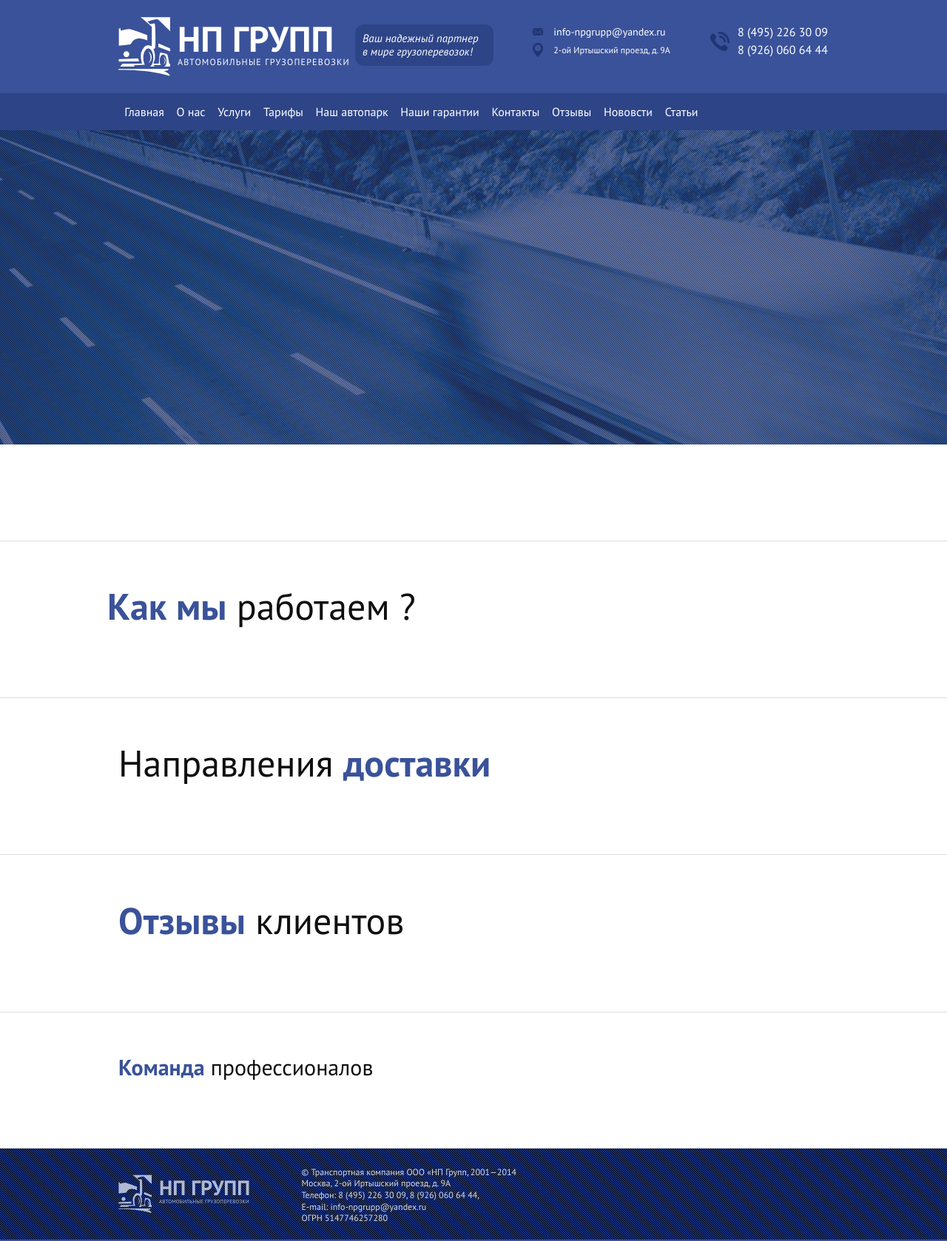
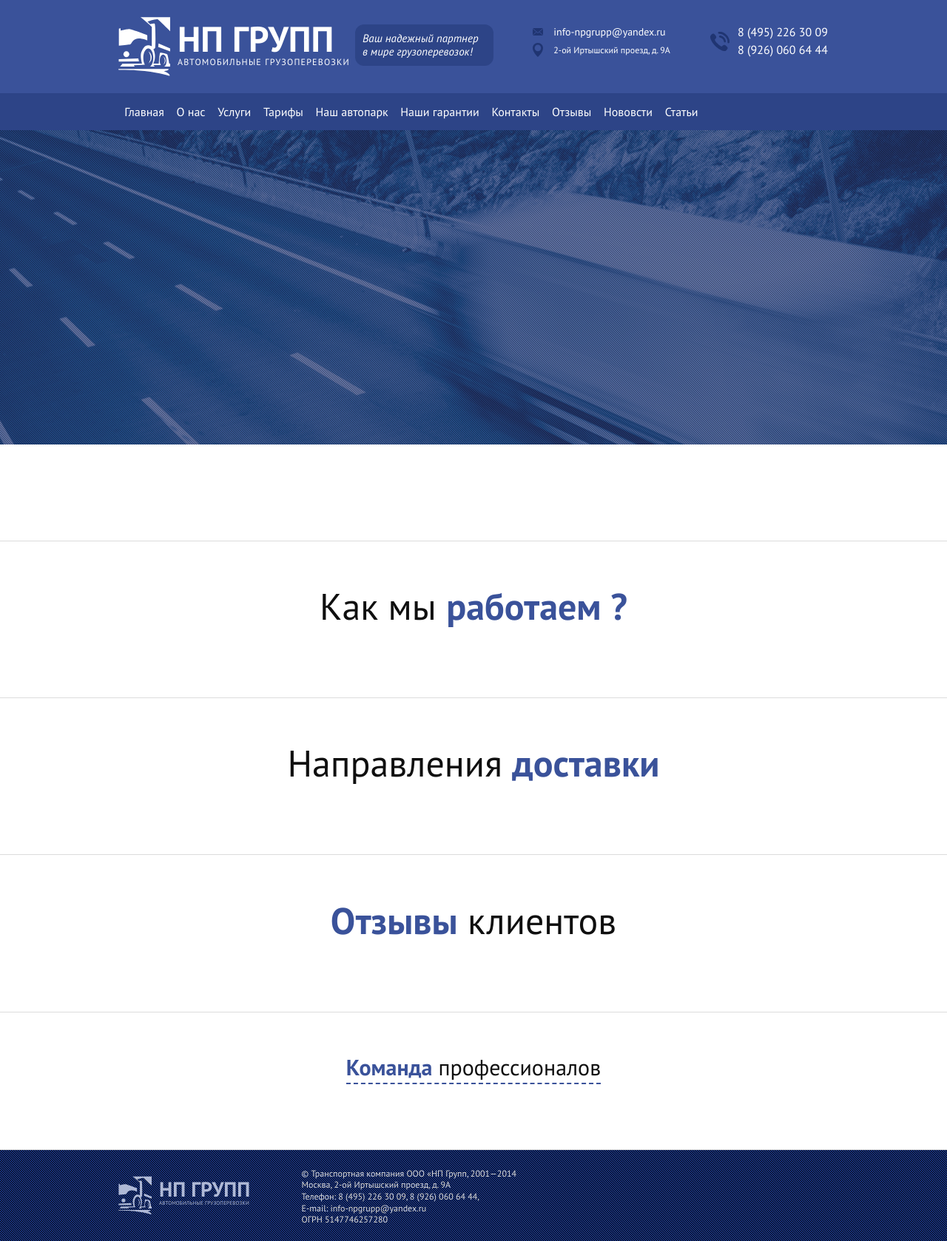
Before and after one commit to sarhov/np_groups, a Jekyll site: the page built from index.html, in a window 1280 px wide. Shown: the whole page at 74% size. Built offline with Jekyll 4.4.1, drawn with Linux system fonts in a browser that asks for light colours.

Commit message:
some fixes and bottom bordered with dashed border

```diff
--- a/_includes/about-command.html
+++ b/_includes/about-command.html
@@ -1,9 +1,12 @@
 <div class="wrap b-wrap b-wrap_about-command">
   <div class="row">
     <div class="columns small-12">
-      <h3 class="b-title">
-        <span class="b-title__text b-title__text_blue">Команда</span>
-        <span class="b-title__text">профессионалов</span>
+      <h3 class="b-title b-title_bordered">
+        <span class="bordered-wrap">
+          <span class="b-title__text_bordered b-title__text b-title__text_blue">Команда</span>
+          <span class="b-title__text_bordered b-title__text">профессионалов</span>
+        </span>
+        <!-- bordered-wrap -->
       </h3>
       <!-- /.b-title -->
       <div class="b-content">
--- a/_includes/steps.html
+++ b/_includes/steps.html
@@ -1,8 +1,8 @@
 <div class="wrap b-wrap b-wrap_steps">
   <div class="row">
   <h3 class="b-title b-title_big">
-     <span class="b-title__text b-title__text_blue">Как мы</span>
-     <span class="b-title__text">работаем ?</span>
+     <span class="b-title__text ">Как мы</span>
+     <span class="b-title__text b-title__text_blue">работаем ?</span>
   </h3>
   <!-- /.b-title b-title_big -->
     <div class="small-12">
```
Also changed, not shown: css/style.css (+14 -14 lines), sass/style.scss (+13 -1 lines), css/app.css.
